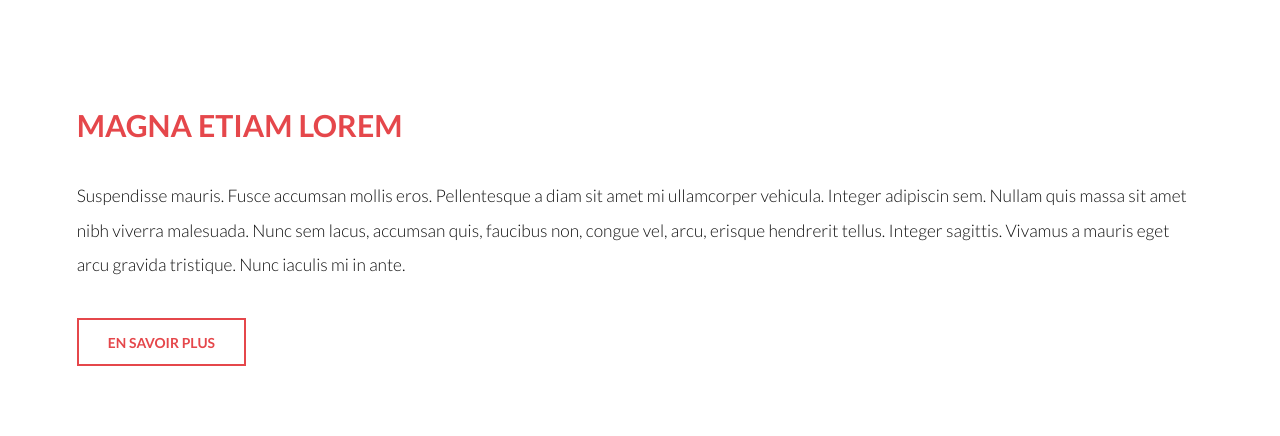
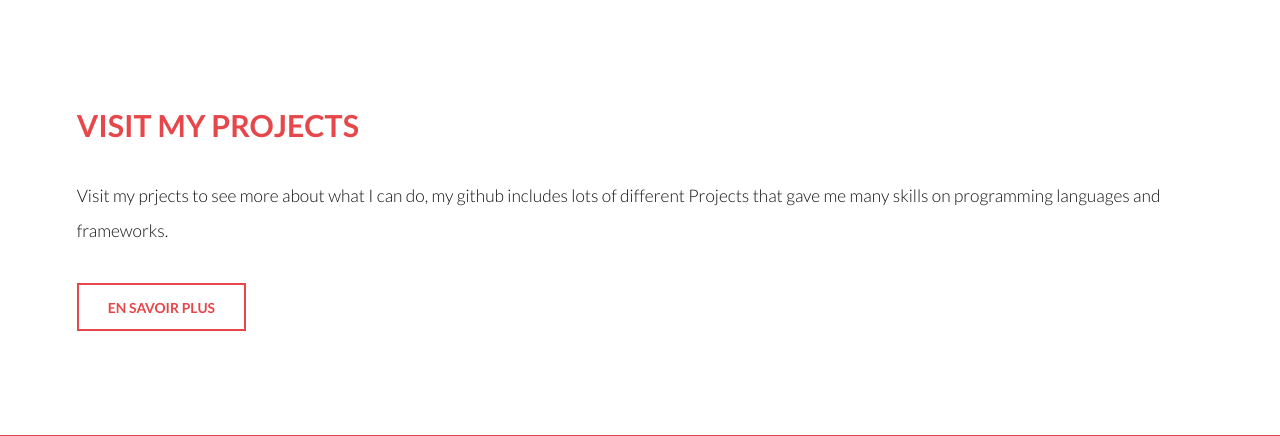
Before and after one commit to Ozomozyan/Projet_1, a Flask app: page / in a window 1280 px wide. Shown: the part 552-988 px from the top of the page. Run offline with Flask 3, Linux system fonts and the light colour scheme; parts of the project's set-up code (start-up, migrations or seed data) failed here and were passed over; some libraries are stand-ins or nearby versions.

Commit message:
New Design

```diff
--- a/templates/index.html
+++ b/templates/index.html
@@ -2,8 +2,8 @@
 <!-- Banner -->
         <section id="banner">
             <div class="inner">
-                <h1>Valmik Revankar: <span>A free + fully responsive<br/>
-                site template by TEMPLATED</span></h1>
+                <h1>Ozomozyan's System: <span>My + fully responsive<br/>
+                management System</span></h1>
                 <ul class="actions">
                     <li><a href="https://github.com/Ozomozyan/Projet_1" class="button alt">Démarrer</a></li>
                 </ul>
@@ -14,9 +14,9 @@
         <section id="one">
             <div class="inner">
                 <header>
-                    <h2>Magna Etiam Lorem</h2>
+                    <h2>Visit my Projects</h2>
                 </header>
-                <p>Suspendisse mauris. Fusce accumsan mollis eros. Pellentesque a diam sit amet mi ullamcorper vehicula. Integer adipiscin sem. Nullam quis massa sit amet nibh viverra malesuada. Nunc sem lacus, accumsan quis, faucibus non, congue vel, arcu, erisque hendrerit tellus. Integer sagittis. Vivamus a mauris eget arcu gravida tristique. Nunc iaculis mi in ante.</p>
+                <p>Visit my prjects to see more about what I can do, my github includes lots of different Projects that gave me many skills on programming languages and frameworks.</p>
                 <ul class="actions">
                     <li><a href="#" class="button alt">En savoir plus</a></li>
                 </ul>
```
